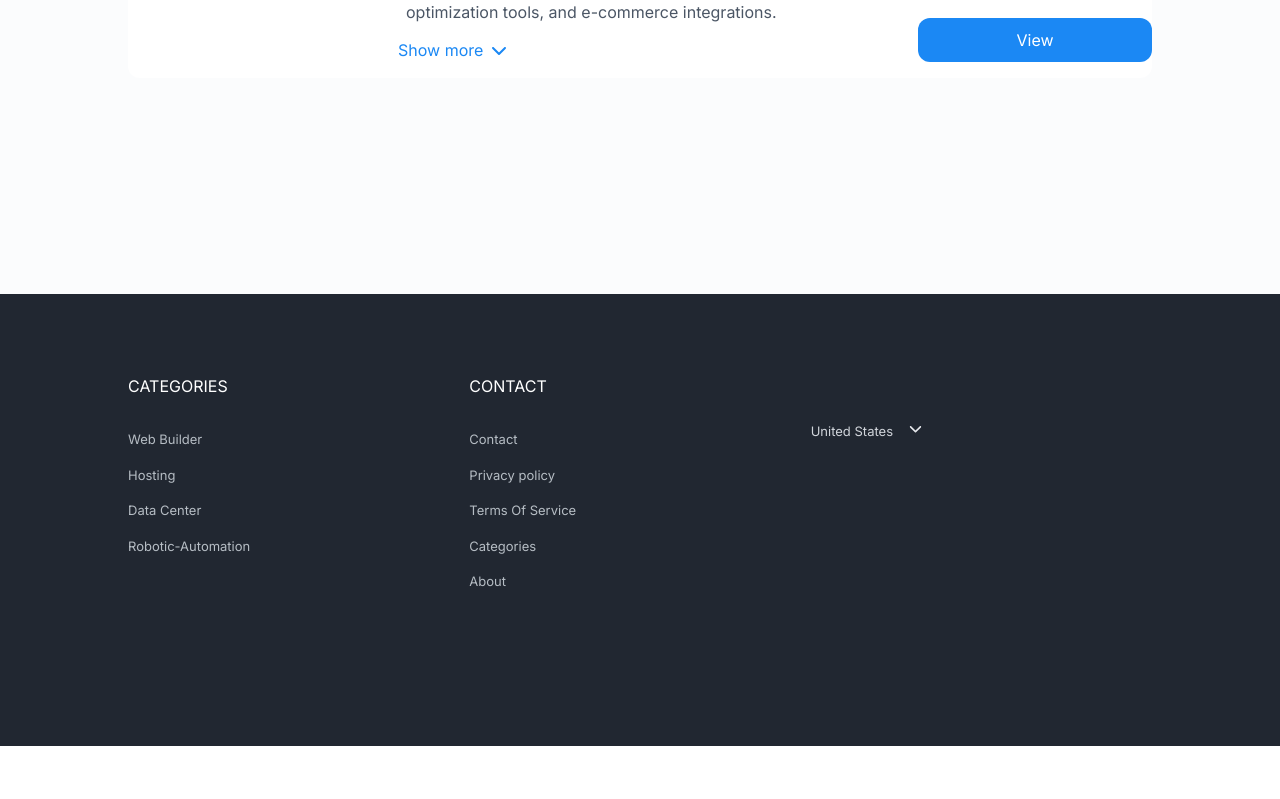
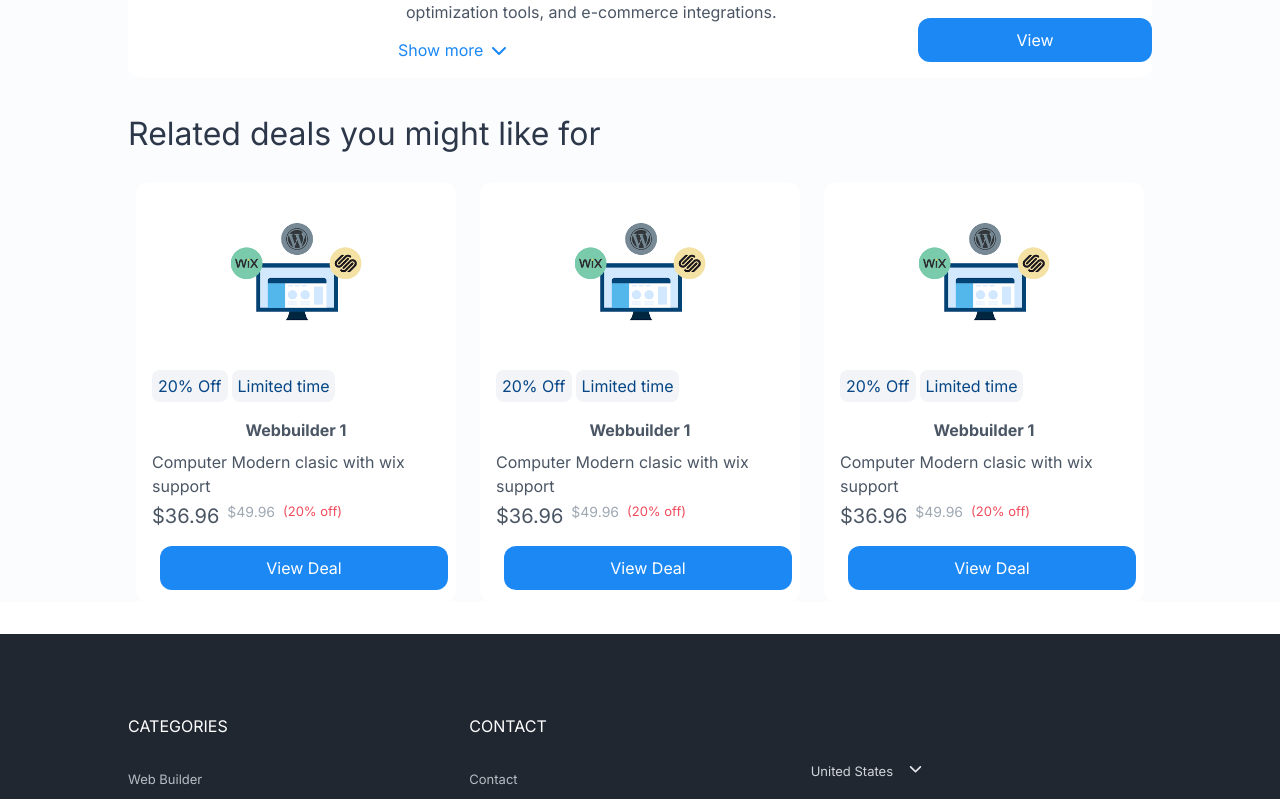
Before and after one commit to SaifullaJubair/Radiant-Riches-LLC-Assignment, a Next.js app: page / in a window 1280 px wide. Shown: the part 572-1371 px from the top of the page. Before the commit the page ends 1318 px from the top, so only its background shows below. Built offline with nearby package versions, Linux system fonts and the light colour scheme.

Commit message:
vertical card done

```diff
--- a/src/app/page.js
+++ b/src/app/page.js
@@ -1,12 +1,14 @@
 import HorizontalCard from "@/components/ui/ProductCards/HorizontalCard/HorizontalCard";
+import VerticalCard from "@/components/ui/ProductCards/VerticalCard/VerticalCard";
 import TitleNav from "@/components/ui/TitleNav";
 import React from "react";
 
 const HomePage = () => {
   return (
-    <div className="max-w-5xl mx-auto">
+    <div className="max-w-5xl mx-auto w-[98%]">
       <TitleNav />
       <HorizontalCard />
+      <VerticalCard />
     </div>
   );
 };
--- /dev/null
+++ b/src/components/ui/ProductCards/VerticalCard/VerticalCard.js
@@ -0,0 +1,136 @@
+import Image from "next/image";
+import pic1 from "../../../../assets/pic.png";
+
+const VerticalCard = () => {
+  return (
+    <div className="my-8">
+      {/* Title */}
+      <h1 className="text-[32px] text-darkText my-6">
+        Related deals you might like for
+      </h1>
+
+      {/* card */}
+      <div className="grid grid-cols-1 sm:grid-cols-2 md:grid-cols-3 gap-6 mx-4 lg:mx-2">
+        <div className="bg-white rounded-xl px-4 ">
+          {/* Img section */}
+          <div className="flex items-center justify-center py-10">
+            <Image src={pic1} alt=" card img" height={103} width={141} />
+          </div>
+
+          {/* card body */}
+
+          <div>
+            {/* discount section */}
+            <div className="flex gap-1 py-2">
+              <p className="text-[#074786]  bg-[#F2F4F7] rounded-lg px-1.5 py-1">
+                20% Off
+              </p>
+              <p className="text-[#074786]  bg-[#F2F4F7] rounded-lg px-1.5 py-1">
+                Limited time
+              </p>
+            </div>
+
+            {/* title */}
+            <h3 className="text-darkLightText font-bold text-center py-2">
+              Webbuilder 1
+            </h3>
+            {/* Card details */}
+            <div>
+              <p className="text-darkLightText">
+                Computer Modern clasic with wix support
+              </p>
+              <div className="text-darkLightText py-1 flex flex-wrap gap-2 ">
+                <p className="text-xl">$36.96</p>
+                <p className=" text-[#9FA9B3] text-sm">$49.96</p>
+                <p className="text-[#EF4C5D] text-[13px]">(20% off)</p>
+              </div>
+              <button className="w-full text-white bg-primary my-3 rounded-xl py-2.5 mx-2  ">
+                View Deal
+              </button>
+            </div>
+          </div>
+        </div>
+        <div className="bg-white rounded-xl px-4 ">
+          {/* Img section */}
+          <div className="flex items-center justify-center py-10">
+            <Image src={pic1} alt=" card img" height={103} width={141} />
+          </div>
+
+          {/* card body */}
+
+          <div>
+            {/* discount section */}
+            <div className="flex gap-1 py-2">
+              <p className="text-[#074786]  bg-[#F2F4F7] rounded-lg px-1.5 py-1">
+                20% Off
+              </p>
+              <p className="text-[#074786]  bg-[#F2F4F7] rounded-lg px-1.5 py-1">
+                Limited time
+              </p>
+            </div>
+
+            {/* title */}
+            <h3 className="text-darkLightText font-bold text-center py-2">
+              Webbuilder 1
+            </h3>
+            {/* Card details */}
+            <div>
+              <p className="text-darkLightText">
+                Computer Modern clasic with wix support
+              </p>
+              <div className="text-darkLightText py-1 flex flex-wrap gap-2 ">
+                <p className="text-xl">$36.96</p>
+                <p className=" text-[#9FA9B3] text-sm">$49.96</p>
+                <p className="text-[#EF4C5D] text-[13px]">(20% off)</p>
+              </div>
+              <button className="w-full text-white bg-primary my-3 rounded-xl py-2.5 mx-2  ">
+                View Deal
+              </button>
+            </div>
+          </div>
+        </div>
+        <div className="bg-white rounded-xl px-4 ">
+          {/* Img section */}
+          <div className="flex items-center justify-center py-10">
+            <Image src={pic1} alt=" card img" height={103} width={141} />
+          </div>
+
+          {/* card body */}
+
+          <div>
+            {/* discount section */}
+            <div className="flex gap-1 py-2">
+              <p className="text-[#074786]  bg-[#F2F4F7] rounded-lg px-1.5 py-1">
+                20% Off
+              </p>
+              <p className="text-[#074786]  bg-[#F2F4F7] rounded-lg px-1.5 py-1">
+                Limited time
+              </p>
+            </div>
+
+            {/* title */}
+            <h3 className="text-darkLightText font-bold text-center py-2">
+              Webbuilder 1
+            </h3>
+            {/* Card details */}
+            <div>
+              <p className="text-darkLightText">
+                Computer Modern clasic with wix support
+              </p>
+              <div className="text-darkLightText py-1 flex flex-wrap gap-2 ">
+                <p className="text-xl">$36.96</p>
+                <p className=" text-[#9FA9B3] text-sm">$49.96</p>
+                <p className="text-[#EF4C5D] text-[13px]">(20% off)</p>
+              </div>
+              <button className="w-full text-white bg-primary my-3 rounded-xl py-2.5 mx-2  ">
+                View Deal
+              </button>
+            </div>
+          </div>
+        </div>
+      </div>
+    </div>
+  );
+};
+
+export default VerticalCard;
```
